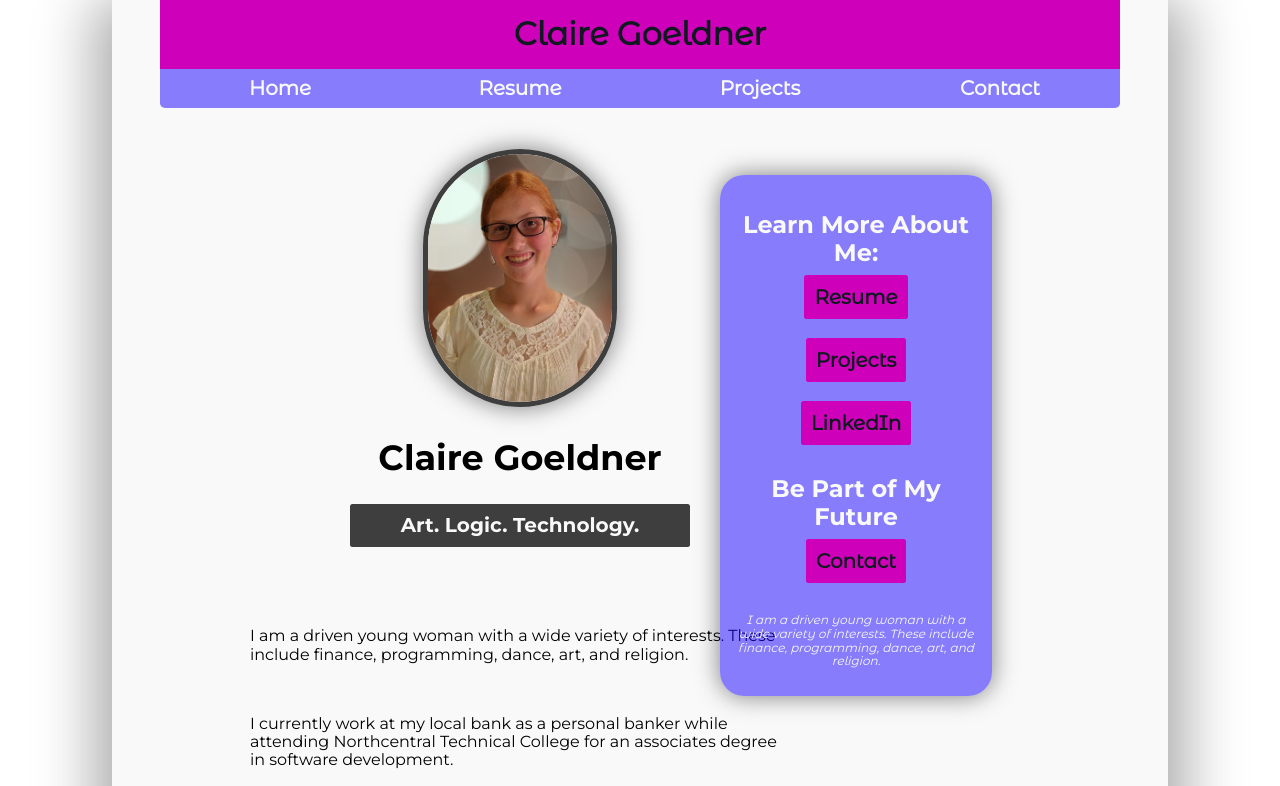
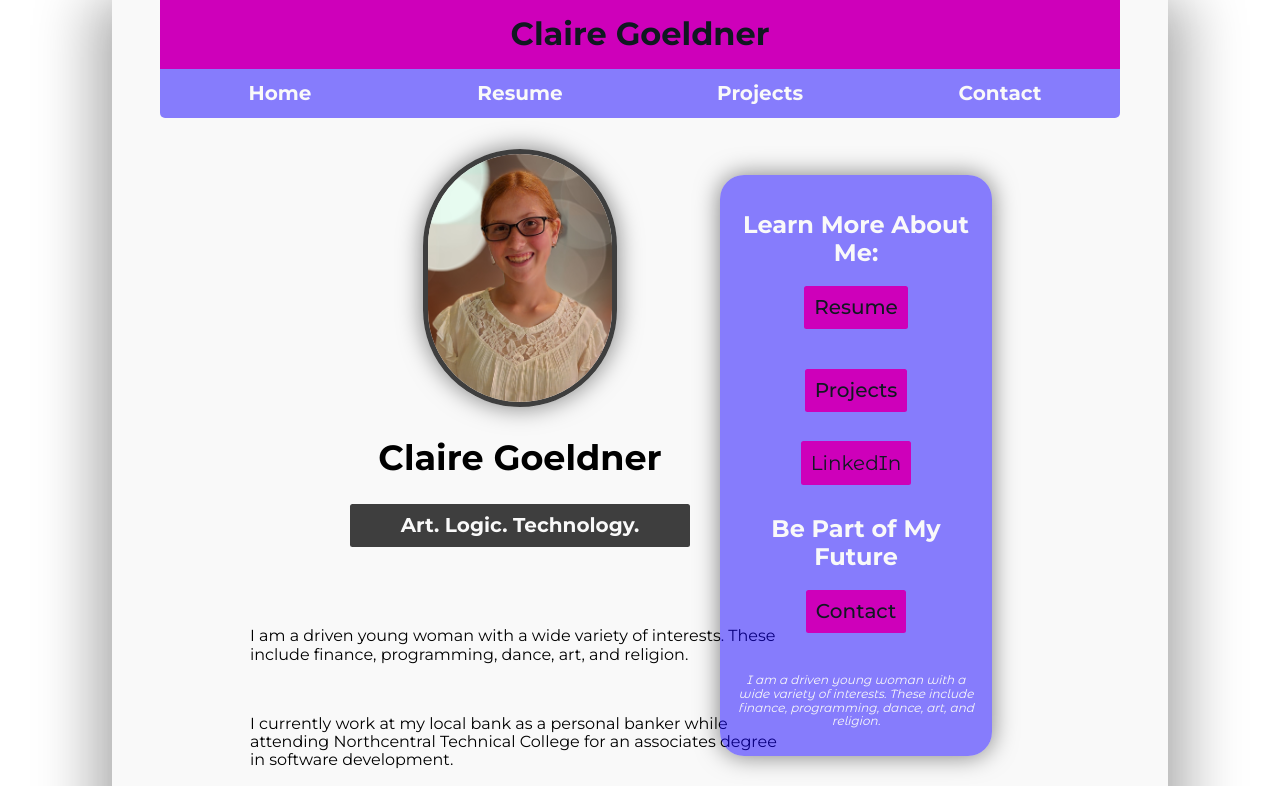
Before and after one commit to clairegoeldner/angular-azure-portfolio, an Angular app: page / in a window 1280 px wide. Shown: the top 786 px of the page. Built offline with nearby package versions, Linux system fonts and the light colour scheme.

Commit message:
Update routing

```diff
--- a/src/app/app.component.html
+++ b/src/app/app.component.html
@@ -1,31 +1,34 @@
 <div class="show">
   <header id="top">
-      <a href="index"><h1>Claire Goeldner</h1></a>
+      <button class="a" (click)="navigate('home')"><h1>Claire Goeldner</h1></button>
       <nav class = "horizontalNavigation">
           <ul>
-              <li><a href="/" title="My Portfolio Page">Home</a></li>
-              <li><a href="resume" title="My Resume">Resume</a></li>
-              <li><a href="projects" title="My Projects">Projects</a></li>
-              <li><a href="contact" title="Contact Me">Contact</a></li>
+              <li><button class="a" (click)="navigate('home')" title="My Portfolio Page">Home</button></li>
+              <li><button class="a" (click)="navigate('resume')" title="My Resume">Resume</button></li>
+              <li><button class="a" (click)="navigate('projects')"  title="My Projects">Projects</button></li>
+              <li><button class="a" (click)="navigate('contact')" title="Contact Me">Contact</button></li>
           </ul>
       </nav>
   </header>
 
   <div class="flex">
-    <router-outlet />
+    <app-home *ngIf="page == 'home'"></app-home>
+    <app-resume *ngIf="page == 'resume'"></app-resume>
+    <app-projects *ngIf="page == 'projects'"></app-projects>
+    <app-contact *ngIf="page == 'contact'"></app-contact>
     <aside>
       <h2>Learn More About Me:</h2>
       <nav class="verticalNavigation">
         <ul>
-          <li><a href="resume" title="My Resume">Resume</a></li>
-          <li><a href="projects" title="My Projects">Projects</a></li>
+          <li><button class="a" (click)="navigate('resume')"  title="My Resume">Resume</button></li>
+          <li><button class="a" (click)="navigate('projects')" title="My Projects">Projects</button></li>
           <li><a href="https://linkedin.com/in/claire-goeldner" title="LinkedIn">LinkedIn</a></li>
         </ul>
       </nav>
       <h2>Be Part of My Future</h2>
       <nav class="verticalNavigation">
         <ul>
-          <li><a href="contact" title="Contact Me">Contact</a></li>
+          <li><button class="a" (click)="navigate('contact')" title="Contact Me">Contact</button></li>
         </ul>
       </nav>
       <p class="asideText">I am a driven young woman with a wide variety of interests. These include finance, programming, dance, art, and religion.</p>
--- a/src/app/app.component.ts
+++ b/src/app/app.component.ts
@@ -1,14 +1,22 @@
 import { Component } from '@angular/core';
-import { RouterOutlet } from '@angular/router';
 import { CommonModule, HashLocationStrategy, LocationStrategy } from '@angular/common';
 import { FormsModule } from '@angular/forms';
+import { HomeComponent } from './home/home.component';
+import { ResumeComponent } from './resume/resume.component';
+import { ProjectsComponent } from './projects/projects.component';
+import { ContactComponent } from './contact/contact.component';
 
 @Component({
   selector: 'app-root',
   standalone: true,
-  imports: [RouterOutlet, CommonModule, FormsModule],
+  imports: [CommonModule, FormsModule, HomeComponent, ResumeComponent, ProjectsComponent, ContactComponent],
   providers: [{provide: LocationStrategy, useClass: HashLocationStrategy}],
   templateUrl: './app.component.html'
 })
 export class AppComponent {
+  page: string = "home";
+
+  navigate(page: string) : void {
+    this.page = page;
+  }
 }
--- a/src/app/app.config.ts
+++ /dev/null
@@ -1,8 +0,0 @@
-import { ApplicationConfig } from '@angular/core';
-import { provideRouter } from '@angular/router';
-
-import { routes } from './app.routes';
-
-export const appConfig: ApplicationConfig = {
-  providers: [provideRouter(routes)]
-};
--- a/src/app/home/home.component.html
+++ b/src/app/home/home.component.html
@@ -1,6 +1,6 @@
 <section class = "center">
     <div class="me">
-        <a href="resume.html"><img src="./assets/me.jpeg" alt = "A photo of me, a young woman with long red hair." /></a><br />
+        <img src="./assets/me.jpeg" alt = "A photo of me, a young woman with long red hair." /><br />
         <h1>Claire Goeldner</h1>
         <h2>Art. Logic. Technology.</h2>
     </div>
--- a/src/main.ts
+++ b/src/main.ts
@@ -1,6 +1,5 @@
 import { bootstrapApplication } from '@angular/platform-browser';
-import { appConfig } from './app/app.config';
 import { AppComponent } from './app/app.component';
 
-bootstrapApplication(AppComponent, appConfig)
+bootstrapApplication(AppComponent)
   .catch((err) => console.error(err));
--- a/src/styles.css
+++ b/src/styles.css
@@ -53,14 +53,16 @@ a {
 }
 
 /* Navigation Styles */
-header > a {
+header > .a {
+    border: none;
     color: rgb(16, 24, 32);
+    padding: 0;
     text-align: center;
     text-decoration: none;
     width: 100%;
 }
 
-header > a > h1 {
+header > .a > h1 {
     background-color: rgb(206, 0, 186);
     margin: 0 auto;
     padding: 0.5em
@@ -97,17 +99,20 @@ header > nav.horizontalNavigation > ul > li:last-of-type {
     border-bottom-right-radius: 5px;
 }
 
-header > nav.horizontalNavigation > ul > li > a:link, header > nav.horizontalNavigation > ul > li > a:visited {
+header > nav.horizontalNavigation > ul > li > :is(.a, a:link, a:visited) {
+    background: none;
+    border: none;
     color:rgb(249, 249, 249);
     font-size: 1.25em;
     font-weight: bold;
     height: 100%;
     padding: 0.25em;
     text-decoration: none;
+    transition: ease-in-out 0.25s;
     width: 100%;
 }
 
-header > nav.horizontalNavigation > ul > li > a:hover, header > nav.horizontalNavigation > ul > li > a:active {
+header > nav.horizontalNavigation > ul > li > :is(.a:hover, a:hover, a:active) {
     background-color: rgb(249, 249, 249);
     border-radius: 2.5px;
     color:rgb(20, 0, 255);
@@ -143,11 +148,11 @@ div.me > h2 {
 }
 
 /* In-Page Navigation */
-section.center > article > nav.verticalNavigation > ul > li > a:link, section.center > article > nav.verticalNavigation > ul > li > a:visited {
+section.center > article > nav.verticalNavigation > ul > li > :is(.a, a:link, a:visited) {
     color: rgb(206, 0, 186);
 }
 
-section.center > article > nav.verticalNavigation > ul > li > a:hover, section.center > article > nav.verticalNavigation > ul > li > a:active {
+section.center > article > nav.verticalNavigation > ul > li > :is(.a:hover, a:hover, a:active) {
     color: rgb(20, 0, 255);
 }
 
@@ -230,17 +235,18 @@ aside > nav.verticalNavigation > ul > li {
     width: 100%;
 }
 
-aside > nav.verticalNavigation a:link, aside > nav.verticalNavigation a:visited {
+aside > nav.verticalNavigation :is(.a, a:link, a:visited) {
     background-color: rgb(206, 0, 186);
+    border: none;
     border-radius: 2.5px;
     color: rgb(16, 24, 32);
     font-size: 1.25em;
-    font-weight: bold;
+    font-weight: 500;
     padding: 0.5em;
     text-decoration: none;
 }
 
-aside > nav.verticalNavigation a:hover, aside > nav.verticalNavigation a:active {
+aside > nav.verticalNavigation :is(.a:hover, .a:active, a:hover, a:active) {
     background-color: rgb(249, 249, 249);
     color: rgb(20, 0, 255);
 }
```
Also changed, not shown: src/app/app.routes.ts (deleted, +0 -20 lines).
